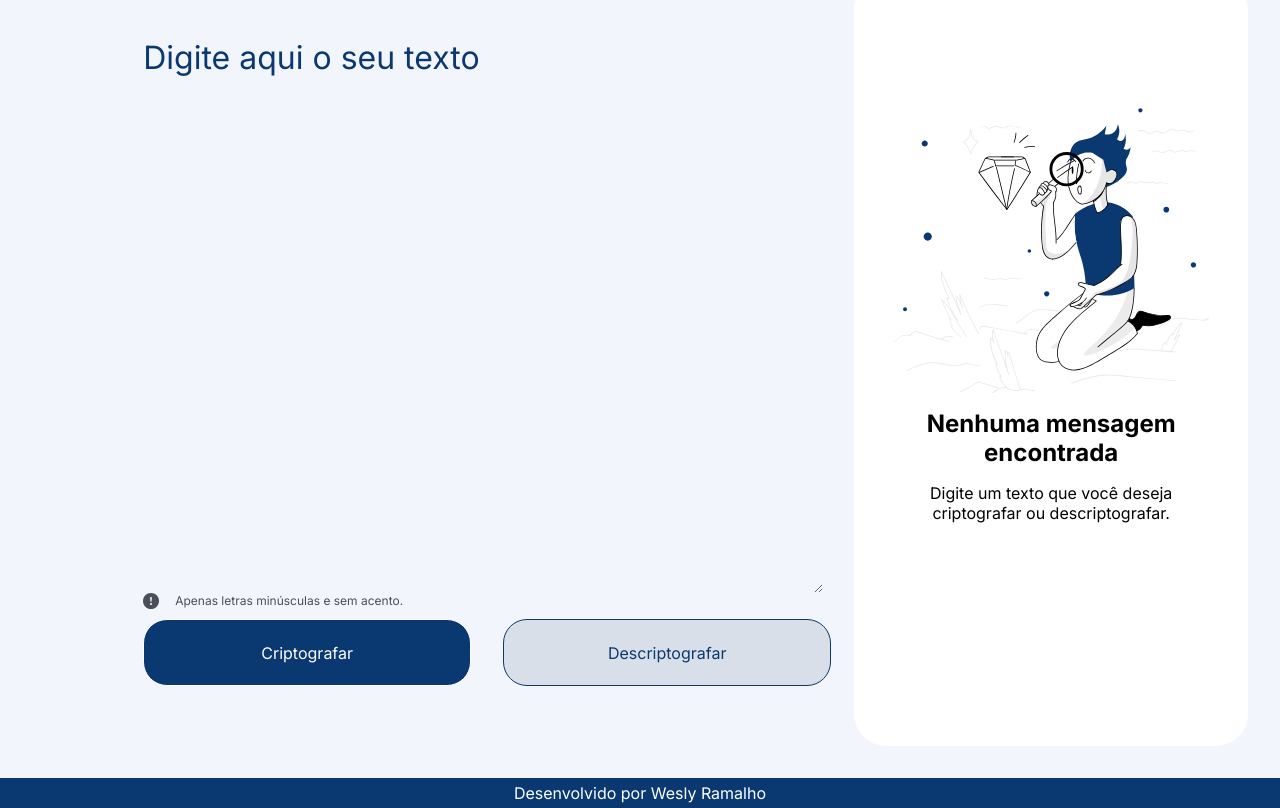
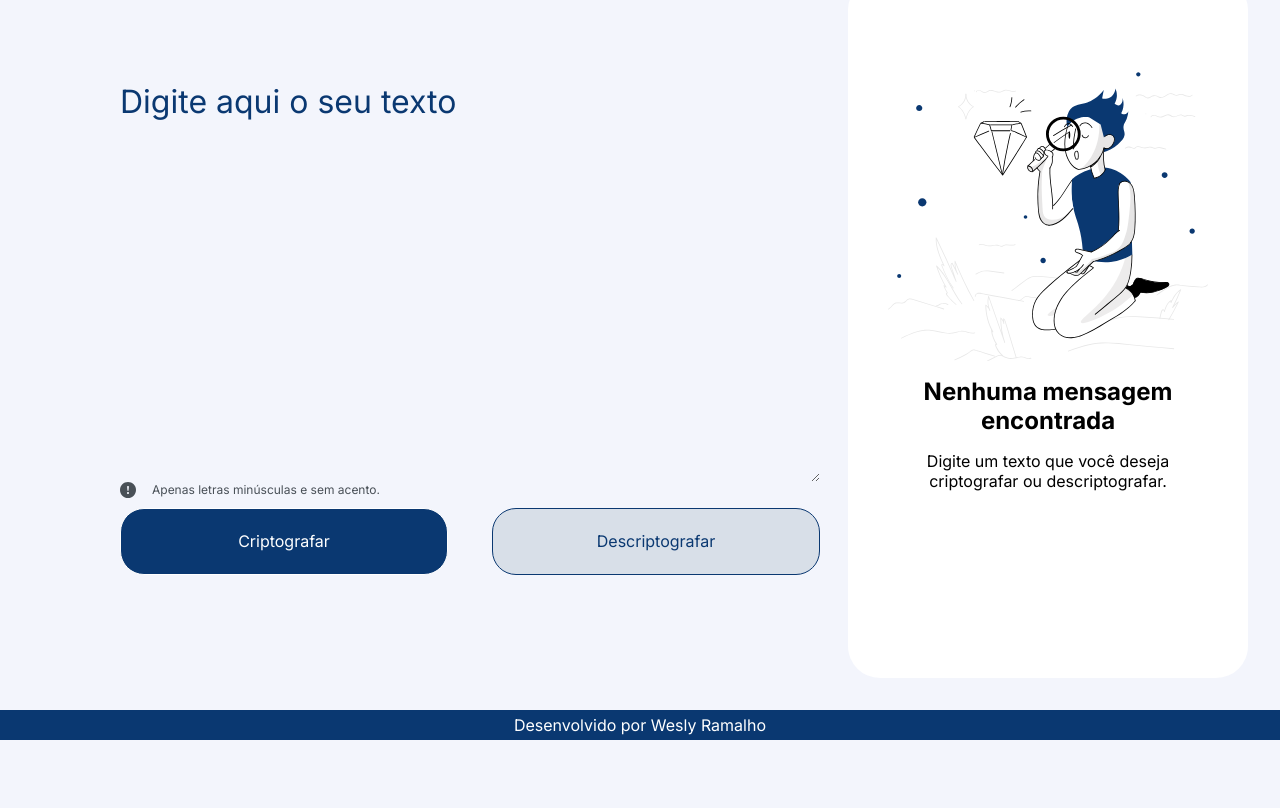
Before and after one commit to weslyramalho/Decodificador, a plain HTML site: page index.html in a window 1280 px wide. Shown: the part 110-918 px from the top of the page. After the commit the page ends 850 px from the top, so only its background shows below. Drawn offline with Linux system fonts and the light colour scheme.

Commit message:
agora sim

```diff
--- a/style.css
+++ b/style.css
@@ -33,7 +33,6 @@ body {
     justify-content: space-between;
 }
 .conteudo__sessao{
-    margin: 2%;
     display: flex;
     flex-direction: column;
 }
@@ -121,8 +120,10 @@ body {
 }
 .conteudo__sessao_input {
     background-color: var(--cor-primaria);
+
     display: flexbox;
-    width: 680px;
+    width: 700px;
+    height: 400px;
     color: var(--cor-terciaria);
     font-size: 32px;
     border: none;
@@ -136,7 +137,7 @@ body {
 .conteudo__resposta {
     background-color: var(--cor-secundaria);
     width: 400px;
-    height: 768px;
+    height: 700px;
     display: flex;
     flex-direction: column;
     align-items: center;
```
